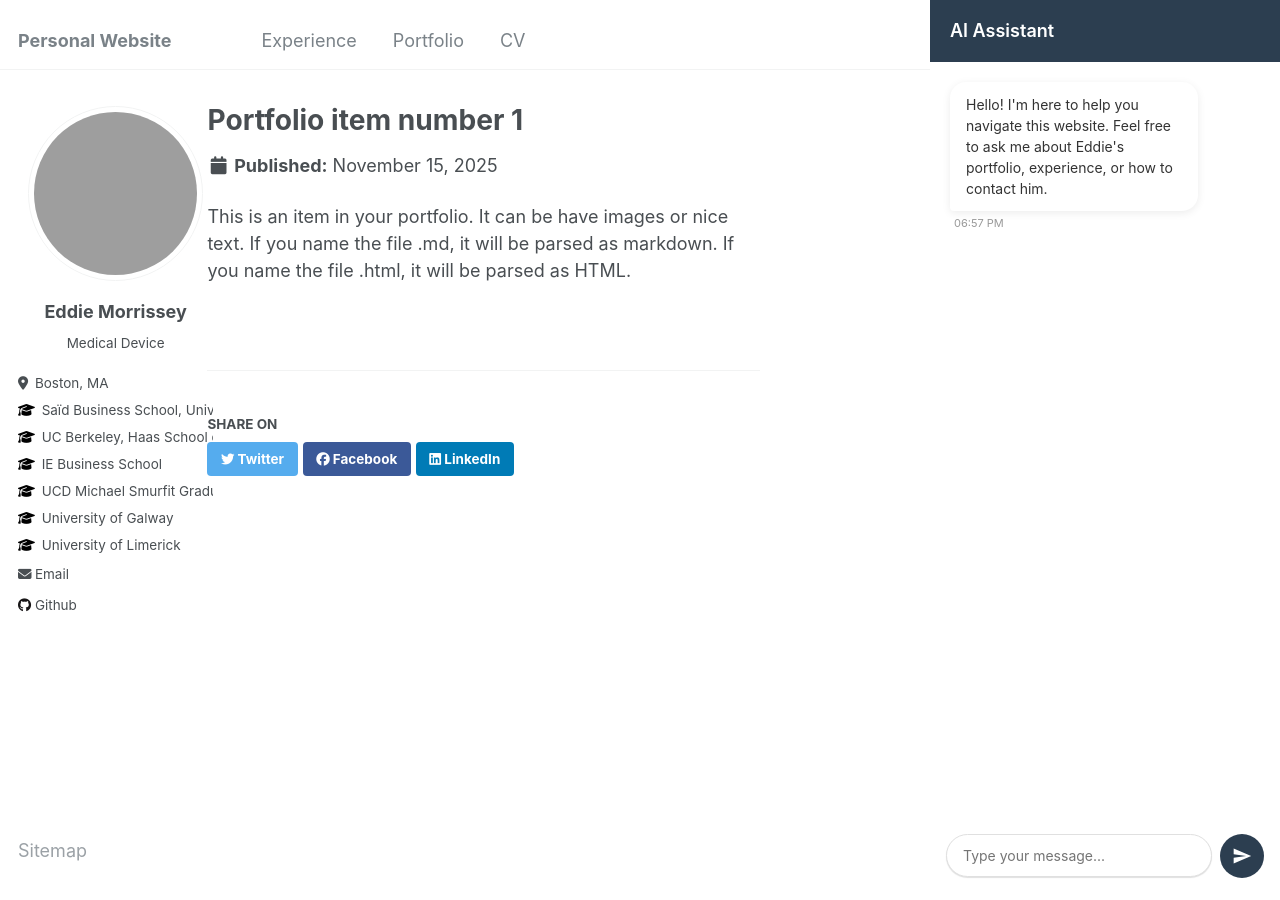
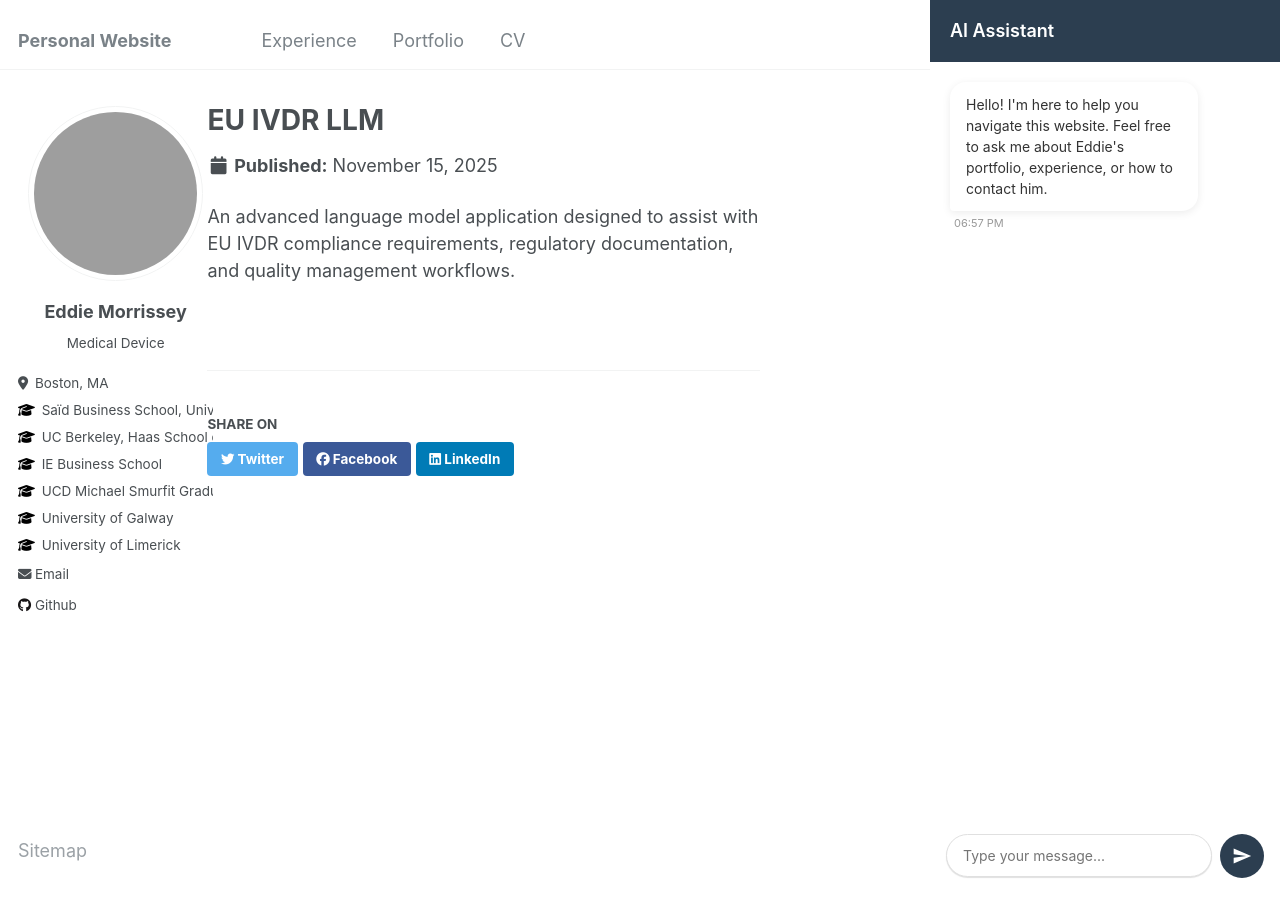
Before and after one commit to eddiemorrissey/eddiemorrissey.github.io, a Jekyll site: the page built from _portfolio/portfolio-1.md, in a window 1280 px wide. Built offline with Jekyll 4.4.1, drawn with Linux system fonts in a browser that asks for light colours.

Commit message:
Update portfolio to EU IVDR LLM

```diff
--- a/_portfolio/portfolio-1.md
+++ b/_portfolio/portfolio-1.md
@@ -1,7 +1,7 @@
 ---
-title: "Portfolio item number 1"
-excerpt: "Short description of portfolio item number 1<br/><img src='/images/500x300.png'>"
+title: "EU IVDR LLM"
+excerpt: "AI-powered regulatory compliance assistant for EU In Vitro Diagnostic Regulation<br/><img src='/images/500x300.png'>"
 collection: portfolio
 ---
 
-This is an item in your portfolio. It can be have images or nice text. If you name the file .md, it will be parsed as markdown. If you name the file .html, it will be parsed as HTML.
+An advanced language model application designed to assist with EU IVDR compliance requirements, regulatory documentation, and quality management workflows.
```
